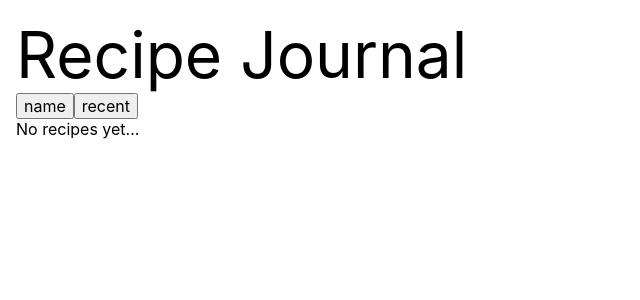
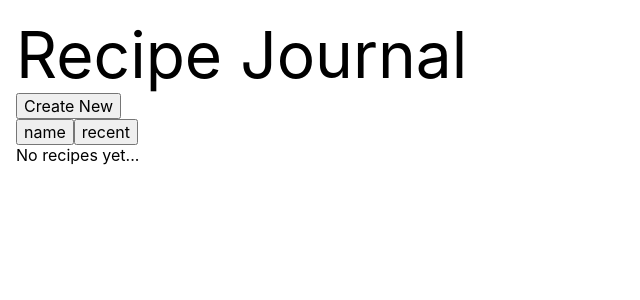
Before and after one commit to jacksoncutler/recipe-journal, a React (Vite) app: page / in a window 1280 px wide. Shown: the top 300 px of the page, without its empty margins (0-640 px from the left). Built offline with nearby package versions, Linux system fonts and the light colour scheme.

Commit message:
Add create button

```diff
--- a/src/components/LandingPage.tsx
+++ b/src/components/LandingPage.tsx
@@ -1,4 +1,5 @@
 import { useState } from 'react';
+import { Link } from 'react-router';
 import { customAlphabet } from 'nanoid';
 
 import { RecipeList } from './RecipeList';
@@ -16,6 +17,7 @@
       <div id='hero' className='hero'>
         Recipe Journal
       </div>
+      <Link to='/recipe/new/edit'><button>Create New</button></Link>
       <RecipeList key={listKey} forceUpdate={forceUpdate} />
     </section>
   );
```
